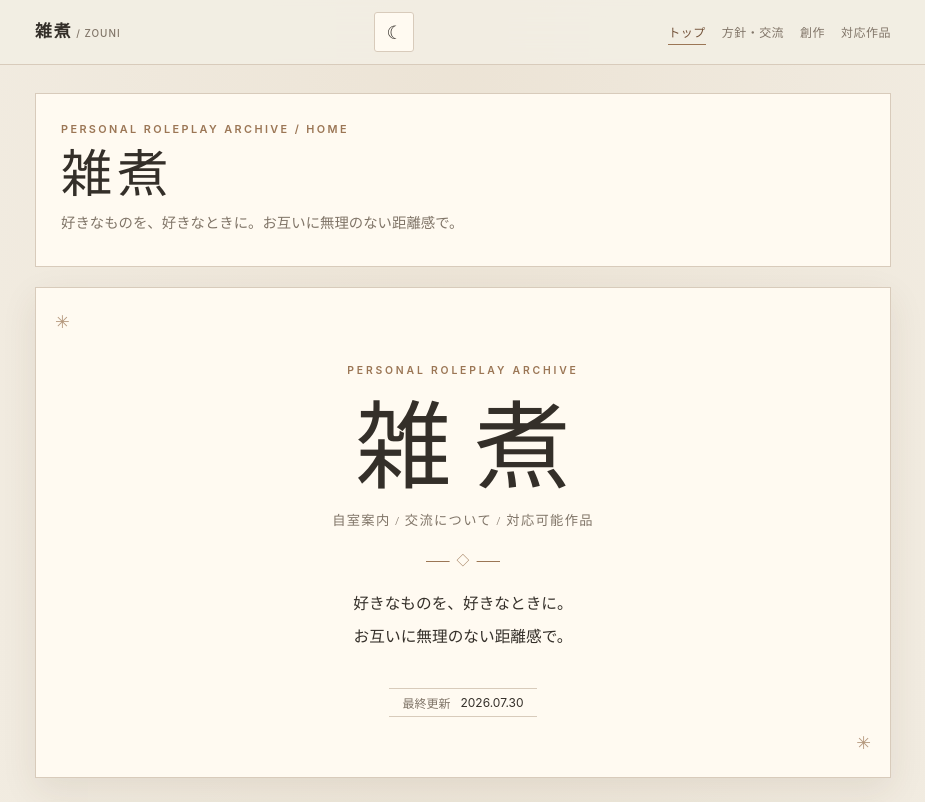
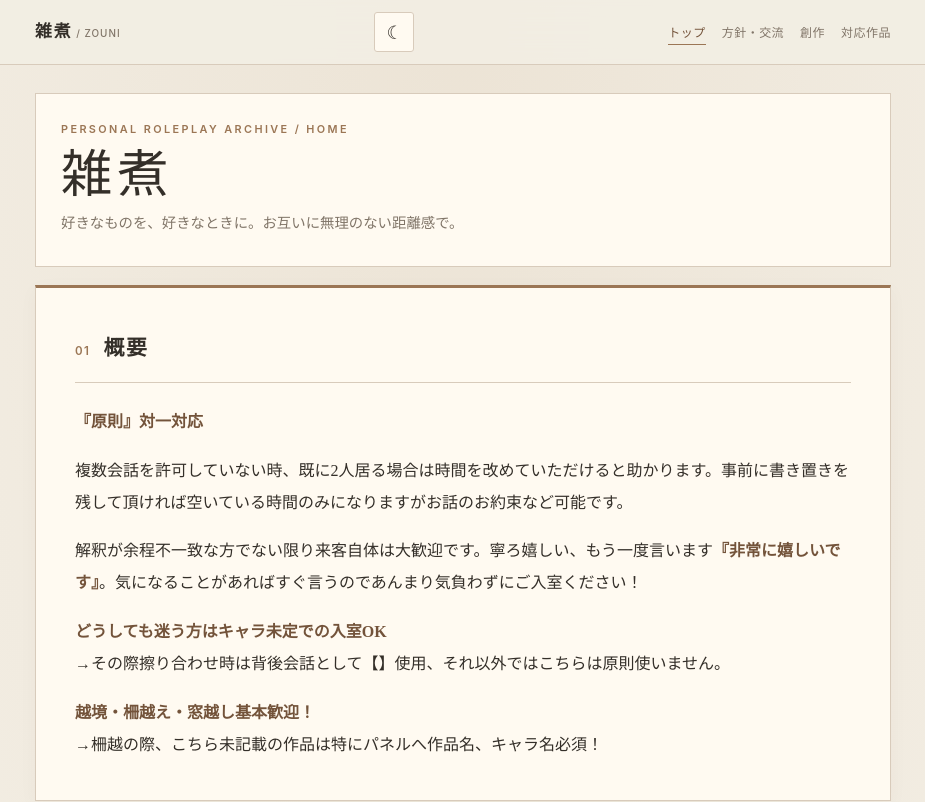
Before and after one commit to zouni-room/-zouni-site, a plain HTML site: page index.html in a window 1280 px wide. Shown: the top 802 px of the page, without its empty margins (177-1102 px from the left). Drawn offline with Linux system fonts and the light colour scheme.

Commit message:
Add files via upload

```diff
--- a/index.html
+++ b/index.html
@@ -7,17 +7,7 @@
 <div class="header-actions"><button class="menu-toggle" id="menuToggle" aria-expanded="false" aria-controls="siteNav">目次 ☰</button><button class="theme-toggle" id="themeToggle" aria-label="ダークモードに切り替え">☾</button></div>
 <nav id="siteNav" class="site-nav" aria-label="サイト内目次"><a href="index.html" aria-current="page">トップ</a><a href="guide.html">方針・交流</a><a href="creative.html">創作</a><a href="works.html">対応作品</a></nav></div></header>
 <main id="top"><div class="page-intro"><div class="page-kicker">PERSONAL ROLEPLAY ARCHIVE / HOME</div><h1>雑煮</h1><p>好きなものを、好きなときに。お互いに無理のない距離感で。</p></div>
-<section class="hero">
-<div class="hero-kicker">PERSONAL ROLEPLAY ARCHIVE</div>
-<h1>雑煮</h1>
-<p class="hero-subtitle">自室案内 / 交流について / 対応可能作品</p>
-<div class="hero-rule"></div>
-<p class="hero-note">好きなものを、好きなときに。<br/>お互いに無理のない距離感で。</p>
-<div class="meta-row">
-<span class="meta-label">最終更新</span>
-<time datetime="2026-07-30" id="updatedDate">2026.07.30</time>
-</div>
-</section><section class="content-section intro-card" id="about">
+<section class="content-section intro-card" id="about">
 <div class="section-heading"><span class="section-no">01</span><h2>概要</h2></div>
 <p><strong>『原則』対一対応</strong></p>
 <p>複数会話を許可していない時、既に2人居る場合は時間を改めていただけると助かります。事前に書き置きを残して頂ければ空いている時間のみになりますがお話のお約束など可能です。</p>
@@ -34,6 +24,7 @@
 </div>
 
 </section>
+<div class="meta-row home-updated"><span class="meta-label">最終更新</span><time datetime="2026-07-30" id="updatedDate">2026.07.30</time></div>
 <div class="page-links"><a href="index.html">← トップへ</a><a href="guide.html">方針・交流 →</a><a href="works.html">対応作品 →</a></div>
 <footer class="site-footer"><p class="footer-title">雑煮</p><p>PERSONAL ROLEPLAY ARCHIVE</p><a href="#top" class="back-top">ページ上部へ ↑</a></footer></main>
 <button id="floatingTop" class="floating-top" aria-label="ページ上部へ戻る">↑</button><script src="script.js"></script></body></html>
```
